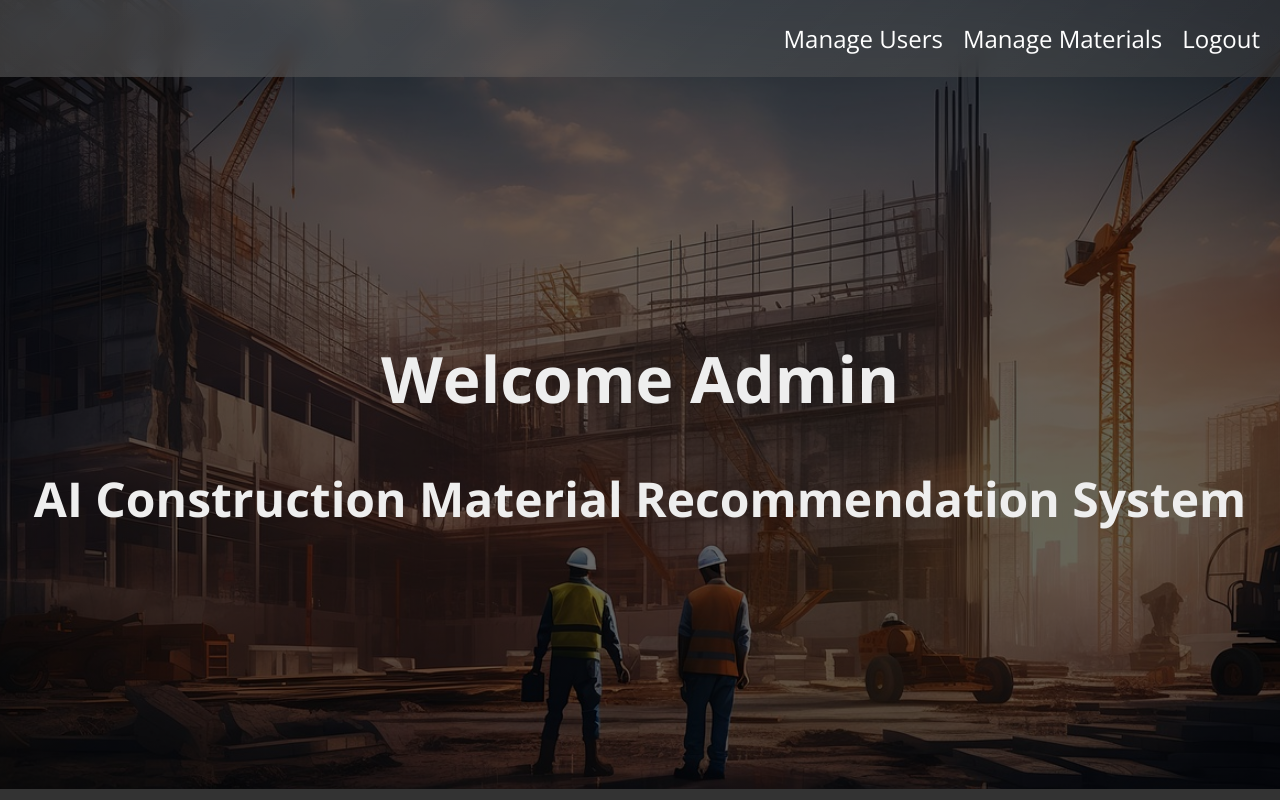
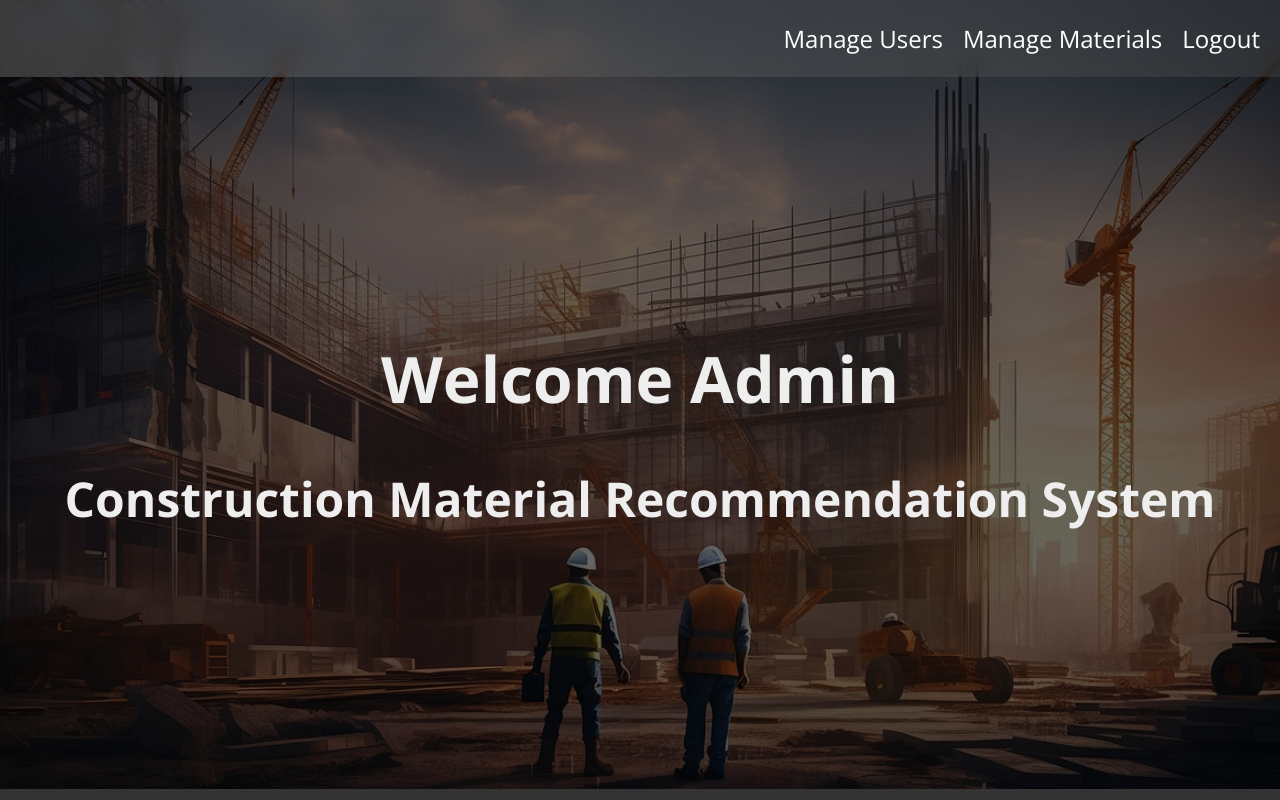
Before and after one commit to Santhosh-The-DeveLoper/Material-recommendation-frontend, a React (Create React App) app: page /dashboard in a window 1280 px wide. Built offline with nearby package versions, Linux system fonts and the light colour scheme; no server answers.

Commit message:
Changest for frontend

```diff
--- a/src/components/DashBoard/DashBoard.jsx
+++ b/src/components/DashBoard/DashBoard.jsx
@@ -18,7 +18,7 @@ const AdminDashboard = () => {
         <h3>Welcome Admin</h3>
         <br />
         <br />
-        <h1>AI Construction Material Recommendation System</h1>
+        <h1>Construction Material Recommendation System</h1>
       </div>
     </div>
   );
--- a/src/components/welcome/WelcomePage.jsx
+++ b/src/components/welcome/WelcomePage.jsx
@@ -10,7 +10,7 @@ const WelcomePage = () => {
         <source src={videoFile} type="video/mp4" />
       </video>
       <h1>Welcome!</h1>
-      <h1>AI Construction Material Recommendation System</h1>
+      <h1>Construction Material Recommendation System</h1>
       <div className="button">
         <Link to="/adminlogin">
         <button className="blob-btn">
```
